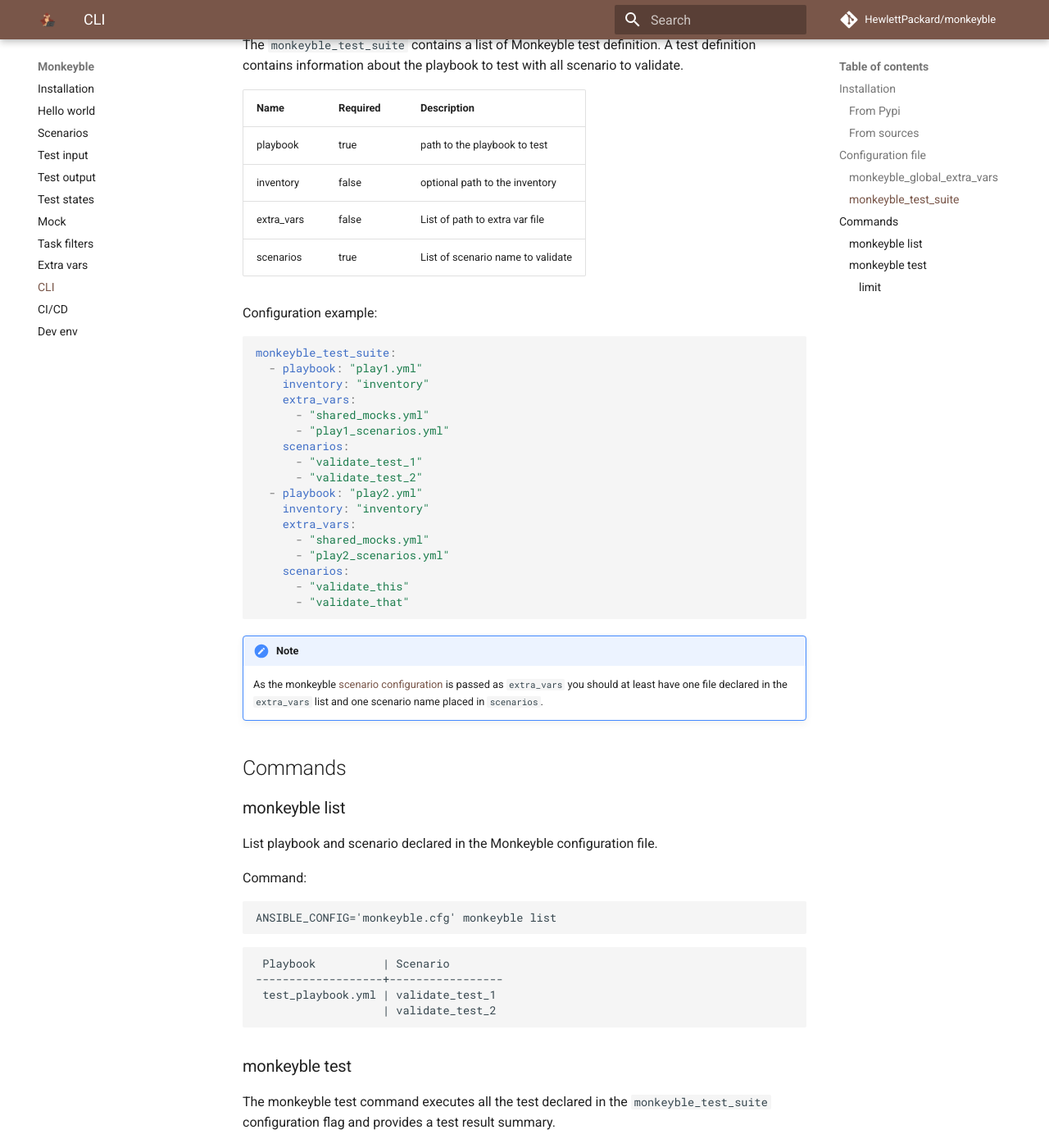
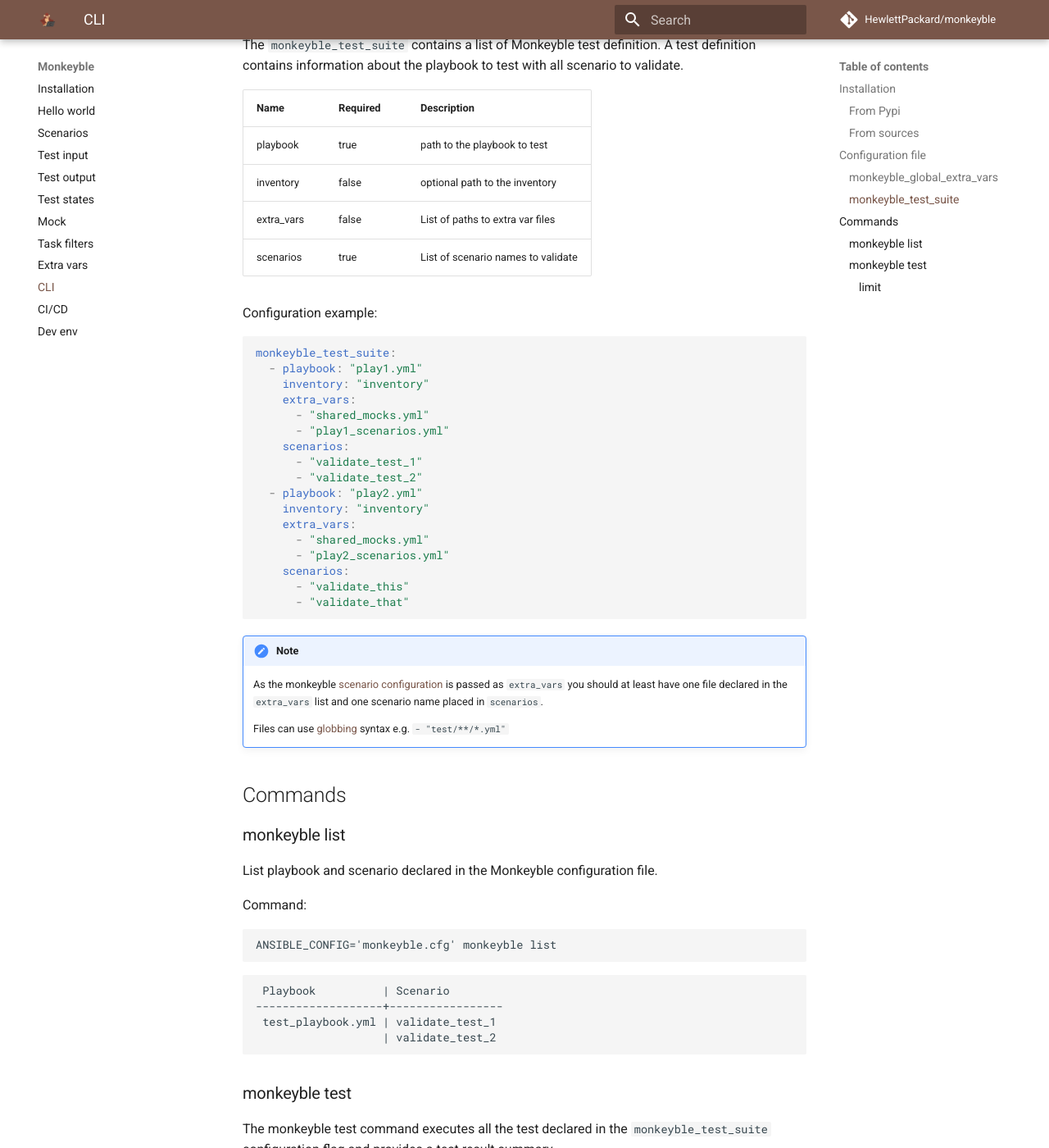
Before and after one commit to HewlettPackard/monkeyble, an MkDocs documentation site: the page built from docs/cli.md, in a window 1280 px wide and 1400 px high, scrolled down 1166 px. Shown: the whole window at 82% size. Built offline with MkDocs 1.6.1 and Material for MkDocs 9.7.7, drawn with Linux system fonts in a browser that asks for light colours; comment, search, counter and statistics services are not loaded; the version menu is left out.

Commit message:
Update docs

```diff
--- a/docs/cli.md
+++ b/docs/cli.md
@@ -45,12 +45,12 @@ monkeyble_global_extra_vars:
 The `monkeyble_test_suite` contains a list of Monkeyble test definition.
 A test definition contains information about the playbook to test with all scenario to validate.
 
-| Name       | Required | Description                       |
-|------------|----------|-----------------------------------|
-| playbook   | true     | path to the playbook to test      |
-| inventory  | false    | optional path to the inventory    |
-| extra_vars | false    | List of path to extra var file    |
-| scenarios  | true     | List of scenario name to validate |
+| Name       | Required | Description                        |
+|------------|----------|------------------------------------|
+| playbook   | true     | path to the playbook to test       |
+| inventory  | false    | optional path to the inventory     |
+| extra_vars | false    | List of paths to extra var files   |
+| scenarios  | true     | List of scenario names to validate |
 
 Configuration example:
 
@@ -78,6 +78,8 @@ monkeyble_test_suite:
 
     As the monkeyble [scenario configuration](scenarios.md) is passed as `extra_vars` you should at least
     have one file declared in the `extra_vars` list and one scenario name placed in `scenarios`.
+
+    Files can use [globbing](https://docs.python.org/3/library/glob.html#glob.glob) syntax e.g. `- "test/**/*.yml"`
 
 ## Commands
 
```
